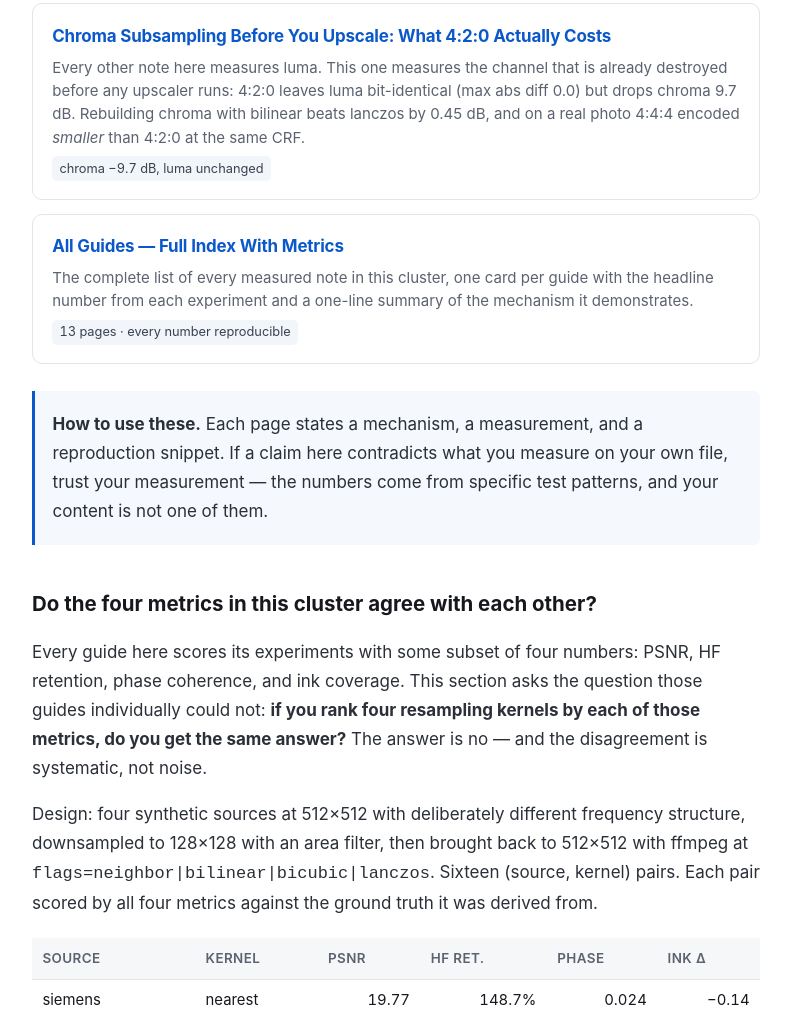
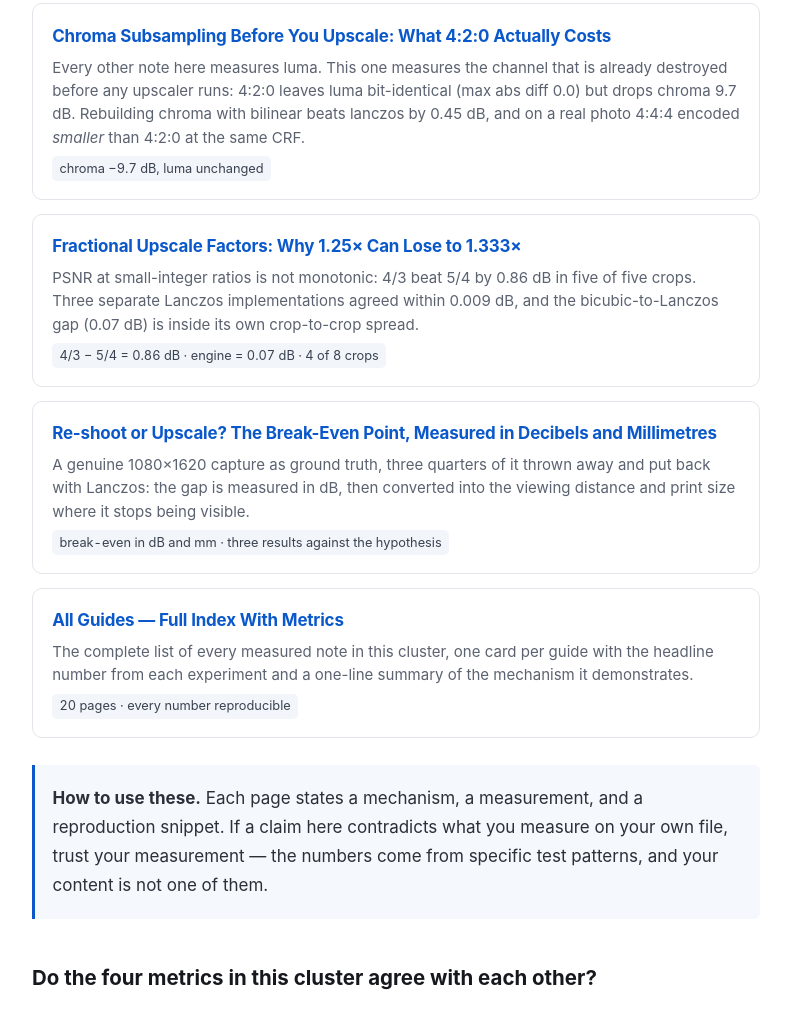
Before and after one commit to celticgemini001/celticgemini001.github.io, a plain HTML site: page index.html in a window 1280 px wide. Shown: the part 3617-4631 px from the top of the page, without its empty margins (244-1035 px from the left). Drawn offline with Linux system fonts and the light colour scheme.

Commit message:
Add missing hub cards (fractional, reshoot), sitemap 21 locs

```diff
--- a/index.html
+++ b/index.html
@@ -202,12 +202,28 @@ that margin does not.</p>
   <span class="metric">chroma −9.7 dB, luma unchanged</span>
 </a>
 
+<a class="card" href="/upgolab-fractional-upscale-factors/">
+  <h3>Fractional Upscale Factors: Why 1.25× Can Lose to 1.333×</h3>
+  <p>PSNR at small-integer ratios is not monotonic: 4/3 beat 5/4 by 0.86 dB in five of five
+  crops. Three separate Lanczos implementations agreed within 0.009 dB, and the bicubic-to-Lanczos
+  gap (0.07 dB) is inside its own crop-to-crop spread.</p>
+  <span class="metric">4/3 − 5/4 = 0.86 dB · engine = 0.07 dB · 4 of 8 crops</span>
+</a>
+
+<a class="card" href="/upgolab-upscale-vs-reshoot/">
+    <h3>Re-shoot or Upscale? The Break-Even Point, Measured in Decibels and Millimetres</h3>
+  <p>A genuine 1080×1620 capture as ground truth, three quarters of it thrown away and put back
+  with Lanczos: the gap is measured in dB, then converted into the viewing distance and print size
+  where it stops being visible.</p>
+  <span class="metric">break-even in dB and mm · three results against the hypothesis</span>
+</a>
+
 <a class="card" href="/upgolab-tools/">
   <h3>All Guides — Full Index With Metrics</h3>
   <p>The complete list of every measured note in this cluster, one card per guide with the
   headline number from each experiment and a one-line summary of the mechanism it
   demonstrates.</p>
-  <span class="metric">13 pages · every number reproducible</span>
+  <span class="metric">20 pages · every number reproducible</span>
 </a>
 
 <div class="callout">
--- a/sitemap.xml
+++ b/sitemap.xml
@@ -94,4 +94,5 @@
   <url><loc>https://celticgemini001.github.io/upgolab-jpeg-blocking-upscale/</loc><lastmod>2026-11-16</lastmod><changefreq>monthly</changefreq><priority>0.8</priority></url>
   <url><loc>https://celticgemini001.github.io/upgolab-upscale-vs-reshoot/</loc><lastmod>2026-11-16</lastmod><changefreq>monthly</changefreq><priority>0.9</priority></url>
   <url><loc>https://celticgemini001.github.io/upgolab-tiled-upscale-seams/</loc><lastmod>2026-11-16</lastmod><priority>0.9</priority></url>
+  <url><loc>https://celticgemini001.github.io/upgolab-fractional-upscale-factors/</loc><lastmod>2026-11-16</lastmod><priority>0.9</priority></url>
 </urlset>
```
